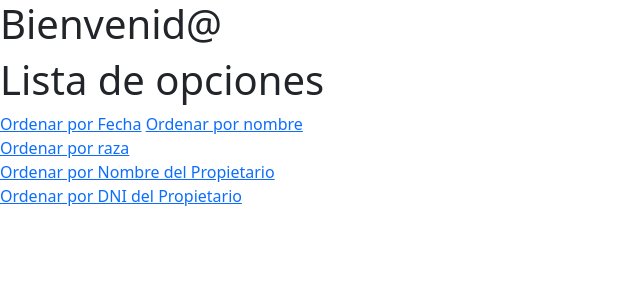
After one commit to AliciaGuerreroS/VeterinariaConFlask, a Flask app: page /opciones in a window 1280 px wide. The commit adds this page. Shown: the top 300 px of the page, without its empty margins (0-640 px from the left). Run offline with Flask 2, Linux system fonts and the light colour scheme; data that the repository does not hold is empty.

Commit message:
Enviando opcion de ordenar datos

```diff
--- a/app.py
+++ b/app.py
@@ -22,12 +22,44 @@ db= client["dbveterinaria"]
 def hello():
     return "HELLO WORLD!"
 
+
+##•	Listar todas las mascotas registradas en la veterinaria ordenadas por: fecha de nacimiento, nombre, raza o nombre del propietario.
+@app.route('/opciones')
+def opciones():
+    mascotas=db.mascotas.find().sort('petName',1)
+    return render_template("opciones.html", mascotas= mascotas)
+
+@app.route("/porNombre", methods= ['GET', 'POST'])
+def porNombre():
+    mascotas=db.mascotas.find().sort('petName',1)
+    return render_template("pruebaMostrar.html", mascotas=mascotas)
+
+@app.route("/porRaza", methods= ['GET', 'POST'])
+def porRaza():
+    mascotas=db.mascotas.find().sort('race',1)
+    return render_template("pruebaMostrar.html", mascotas=mascotas)
+
+@app.route("/porNPropietario", methods= ['GET', 'POST'])
+def porNPropietario():
+    mascotas=db.mascotas.find().sort('ownerName',1)
+    return render_template("pruebaMostrar.html", mascotas=mascotas)
+
+@app.route("/porDniPropietario", methods= ['GET', 'POST'])
+def porDniPropietario():
+    mascotas=db.mascotas.find().sort('ownerDni',1)
+    return render_template("pruebaMostrar.html", mascotas=mascotas)
+
+@app.route("/porFecha", methods= ['GET', 'POST'])
+def porFecha():
+    mascotas=db.mascotas.find().sort('datePet',1)
+    return render_template("pruebaMostrar.html", mascotas=mascotas)
+
 @app.route("/inicio")
 def inicio():
     return "Mascota registrada!"
 
 
-##registrar mascota
+##•	Registrar los datos de una mascota.
 @app.route("/registrarMascota/", methods= ["GET", "POST"])
 def vistaFormRegistro():
     form = RegistrandoM()
@@ -49,7 +81,7 @@ def vistaFormRegistro():
     return render_template("registrar.html", form= form)
 
 
-##buscar mascota
+##•	Mostrar los datos de una determinada mascota.
 @app.route("/buscarMascota/", methods= ['GET', 'POST'])
 def buscarMascota():
     form= BuscarMascotE()
@@ -59,8 +91,6 @@ def buscarMascota():
         datos1= db.mascotas.find({'petName': petName, 'ownerDni': ownerDni})
         return render_template('mostrarMascota.html', datos= datos1)
     return render_template('buscarMascota.html', form= form)
-
-##ordenar mascota
 
 
 ##•	Listar todas las mascotas de un determinado propietario.
@@ -72,3 +102,5 @@ def mascotaPropietario():
         datos2= db.mascotas.find({'ownerDni': ownerDni})
         return render_template('mascotaPropietario.html', datosMascota= datos2)
     return render_template('formBPropietario.html', form= form)
+
+##•	Actualizar los datos de una mascota.
--- a/templates/base.html
+++ b/templates/base.html
@@ -10,7 +10,7 @@
     {% block head %}
     {% endblock %}
 <body>
-<h1>Bienvenid@ {{ nombre }}</h1>
+<h1>Bienvenid@</h1>
     {% block body %}
     {% endblock %}
 
--- /dev/null
+++ b/templates/opciones.html
@@ -0,0 +1,17 @@
+{% extends 'base.html' %}
+
+{% block content %}
+
+{% block body %}
+<h1>Lista de opciones</h1>
+
+    <a href="{{ url_for('porFecha',user=mascotas.datePet) }}">Ordenar por Fecha</a>
+    <a href="{{ url_for('porNombre',user=mascotas.petName) }}">Ordenar por nombre</a> <br>
+    <a href="{{ url_for('porRaza',user=mascotas.race) }}">Ordenar por raza</a> <br>
+    <a href="{{ url_for('porNPropietario',user=mascotas.ownerName) }}">Ordenar por Nombre del Propietario</a> <br>
+    <a href="{{ url_for('porDniPropietario',user=mascotas.ownerDni) }}">Ordenar por DNI del Propietario</a> <br>
+
+
+{% endblock body %}
+
+{% endblock content %}
```
Also changed, not shown: templates/pruebaMostrar.html (added, +19 -0 lines).
